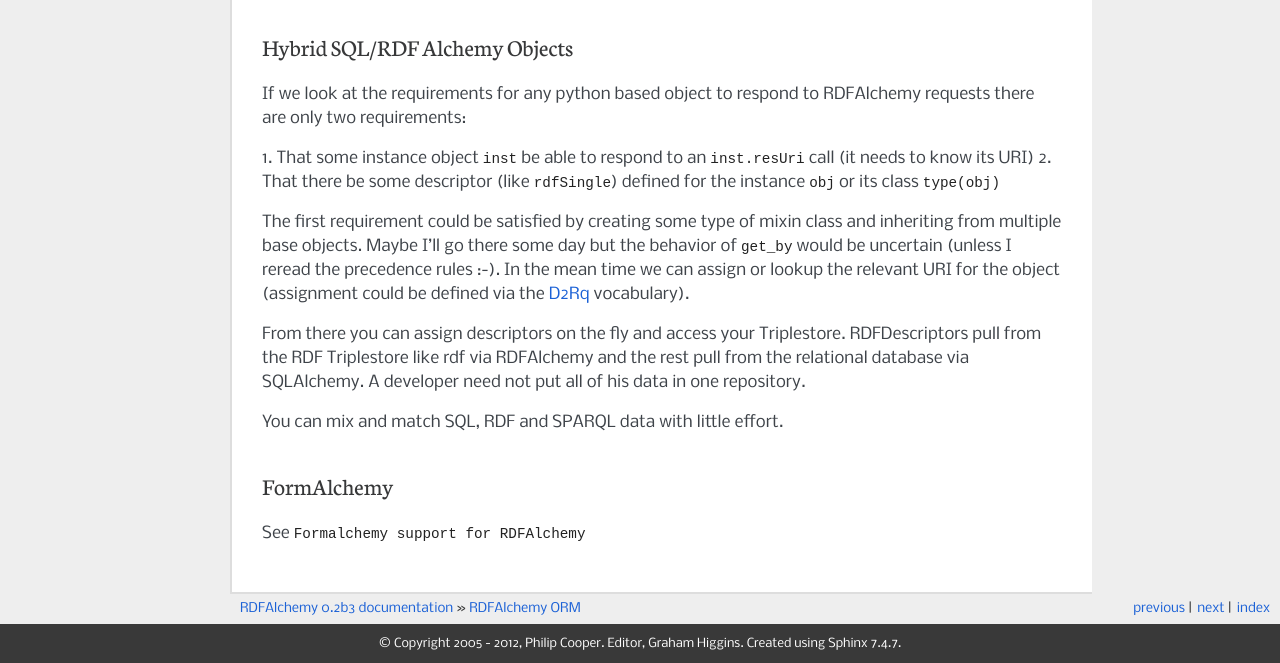
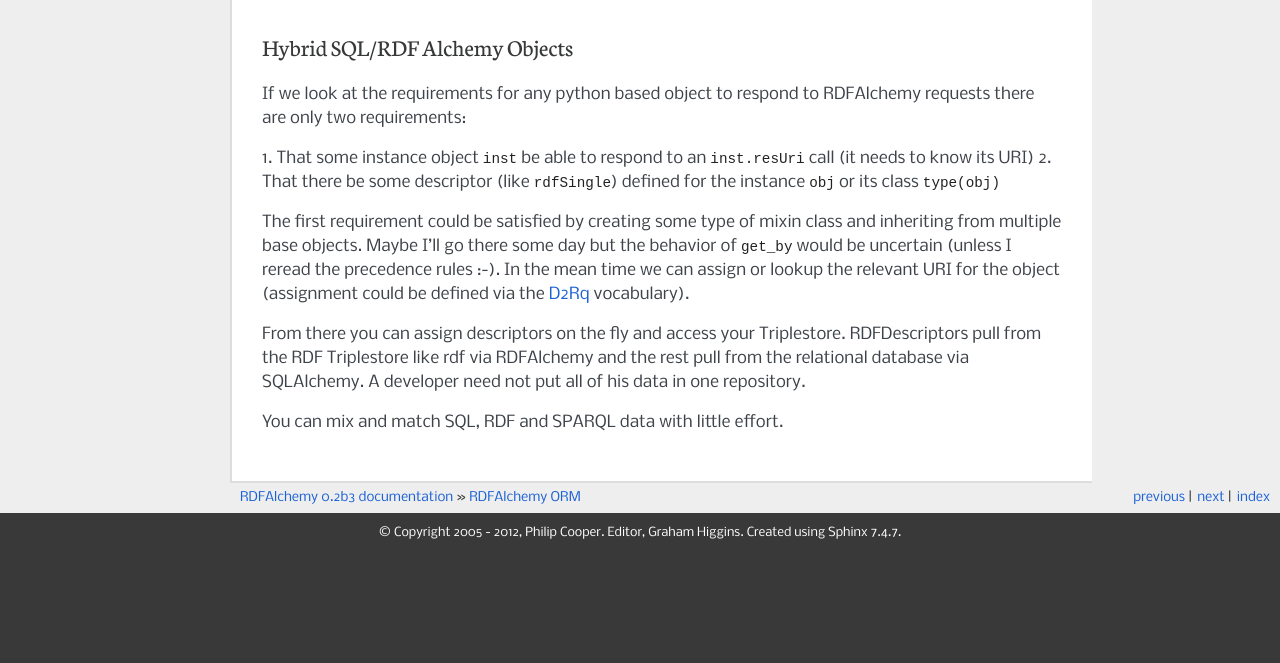
Before and after one commit to django-rdf-tools/RDFAlchemy, a Sphinx documentation site: the page built from docs/orm.rst, in a window 1280 px wide and 900 px high, scrolled down 3128 px, cut to the strip 237-900 px from the top of the window. Built offline with Sphinx 7.4.7, drawn with Linux system fonts in a browser that asks for light colours; after the commit the page ends 3917 px from its top, so only the background shows below that.

Commit message:
Remove duplicate ref

```diff
--- a/docs/orm.rst
+++ b/docs/orm.rst
@@ -140,8 +140,3 @@
 put all of his data in one repository.
 
 You can mix and match SQL, RDF and SPARQL data with little effort.
-
-FormAlchemy
-===========
-
-See :mod:`Formalchemy support for RDFAlchemy <formalchemy:formalchemy.ext.rdf>`
```
